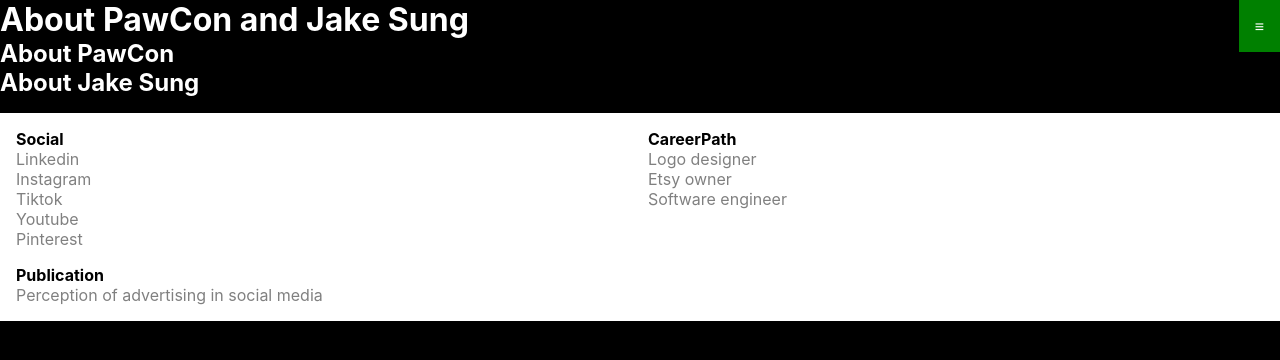
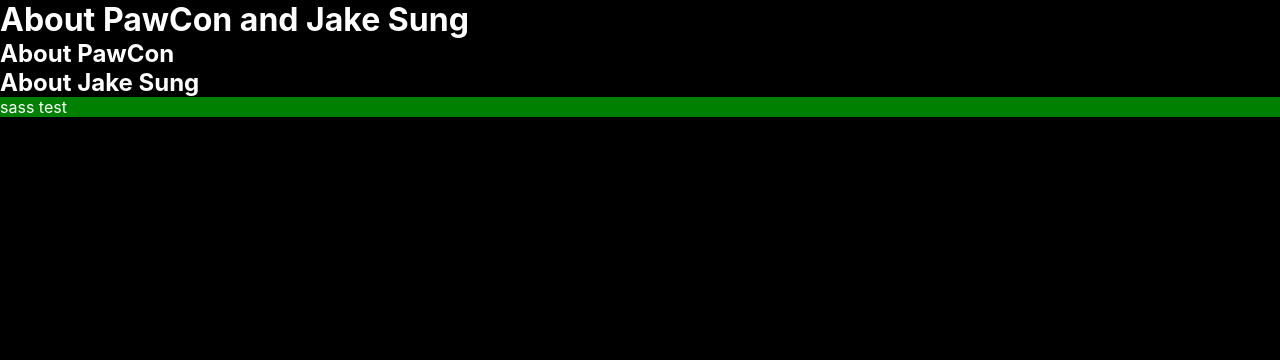
Before and after one commit to developerasun/pawcon, a React (Create React App) app in the folder client/: page /about in a window 1280 px wide. Shown: the top 360 px of the page. Built offline with nearby package versions, Linux system fonts and the light colour scheme.

Commit message:
minor changes

```diff
--- a/client/src/components/_about/about.tsx
+++ b/client/src/components/_about/about.tsx
@@ -2,6 +2,7 @@ import * as React from 'react';
 import { AboutCardsProps } from '../containers/propContatiner';
 import { Footer } from '../subComponents/footer';
 import { Navbar } from '../subComponents/navbar';
+import './sass/css/about.css'
 
 const AboutCards = ({ date, title, description, image }: AboutCardsProps) => {
 
@@ -12,15 +13,11 @@ export interface IAboutProps {
 
 export function About (props: IAboutProps) {
   return (
-    <div>
-      <Navbar />
       <main>
         <h1>About PawCon and Jake Sung</h1>
         <h2>About PawCon</h2>
         <h2>About Jake Sung</h2>
-
+        <div className='test'>sass test</div>
       </main>
-      <Footer />
-    </div>
   );
 }
--- /dev/null
+++ b/client/src/components/_about/sass/about.scss
@@ -0,0 +1,3 @@
+.test {
+    background-color: green;
+}
--- /dev/null
+++ b/client/src/components/_about/sass/css/about.css
@@ -0,0 +1,3 @@
+.test {
+  background-color: green;
+}
```
